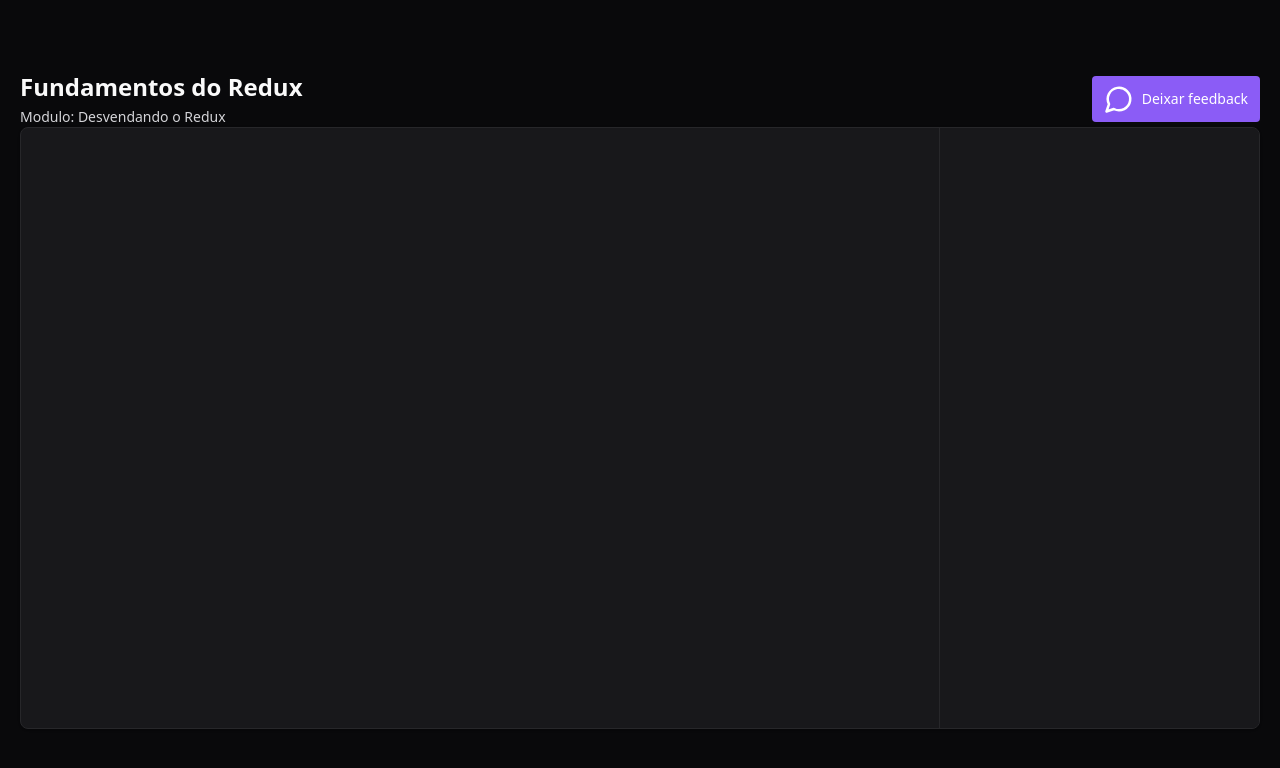
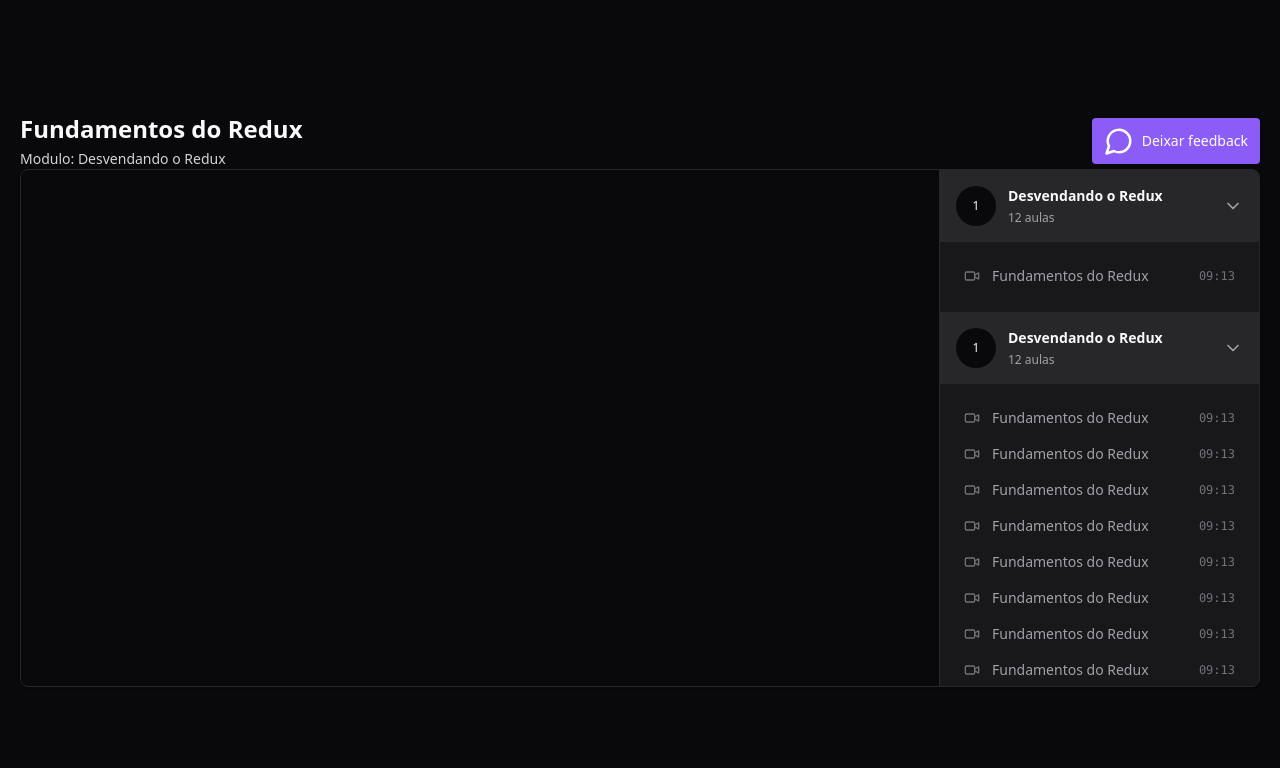
Before and after one commit to renyzeraa/todo-list, a React (Vite) app: page / in a window 1280 px wide. Shown: the top 768 px of the page. Built offline with nearby package versions, Linux system fonts and the light colour scheme.

Commit message:
feat: base do aside, inserido video estilizado scrollbar

```diff
--- a/package.json
+++ b/package.json
@@ -14,6 +14,7 @@
     "lucide-react": "^0.417.0",
     "react": "^18.3.1",
     "react-dom": "^18.3.1",
+    "react-player": "^2.16.0",
     "react-redux": "^9.1.2"
   },
   "devDependencies": {
@@ -27,6 +28,7 @@
     "eslint-plugin-react-hooks": "^4.6.2",
     "eslint-plugin-react-refresh": "^0.4.7",
     "postcss": "^8.4.40",
+    "tailwind-scrollbar": "^3.1.0",
     "tailwindcss": "^3.4.7",
     "typescript": "^5.2.2",
     "vite": "^5.3.4"
--- a/src/pages/player.tsx
+++ b/src/pages/player.tsx
@@ -1,8 +1,9 @@
-import { MessageCircle } from 'lucide-react'
+import { ChevronDown, MessageCircle, Video } from 'lucide-react'
+import ReactPlayer from 'react-player'
 
 export function Player() {
   return (
-    <div className="h-screen bg-zinc-950 text-zinc-50 flex justify-center items-center">
+    <div className="bg-zinc-950 text-zinc-50 flex justify-center items-center py-8 h-screen">
       <div className="felx w-[1240px] flex-col gap-6">
         <div className="flex items-center justify-between ">
           <div className="flex flex-col gap-1">
@@ -16,12 +17,105 @@
             Deixar feedback
           </button>
         </div>
-        <main className='relative flex overflow-hidden rounded-lg border border-zinc-800 bg-zinc-900 shadow'>
+        <main className='relative flex overflow-hidden rounded-lg border border-zinc-800 bg-zinc-900 shadow pr-80'>
           <div className='flex-1'>
+            <div className='w-full bg-zinc-950 aspect-video'>
+              <ReactPlayer
+                width="100%"
+                height="100%"
+                controls
+                url="https://www.youtube.com/watch?v=vCy75f6rq8o"
+              />
+            </div>
+          </div>
+          <aside className='absolute top-0 right-0 divide-y-2 divide-zinc-900 bottom-0 w-80 border-l border-zinc-800 bg-zinc-900 overflow-y-auto scrollbar-thin scrollbar-track-zinc-950 scrollbar-thumb-zinc-800'>
+            <div>
+              <button className='flex w-full items-center bg-zinc-800 gap-3 p-4'>
+                <span className='flex h-10 w-10 rounded-full items-center justify-center bg-zinc-950 text-xs'>
+                  1
+                </span>
+                <div className='flex flex-col gap-1 text-left'>
+                  <strong className='text-sm'>Desvendando o Redux</strong>
+                  <span className='text-xs text-zinc-400'>12 aulas</span>
+                </div>
 
-          </div>
-          <aside className='w-80 border-l border-zinc-800 bg-zinc-900 h-[600px]'>
+                <ChevronDown className='size-5 ml-auto text-zinc-400' />
+              </button>
 
+              <nav className='relative flex flex-col gap-4 p-6'>
+                <button className='flex items-center gap-3 text-sm text-zinc-400'>
+                  <Video className='size-4 text-zinc-500' />
+                  <span>Fundamentos do Redux</span>
+                  <span className='ml-auto font-mono text-xs text-zinc-500'>09:13</span>
+                </button>
+              </nav>
+            </div>
+            <div>
+              <button className='flex w-full items-center bg-zinc-800 gap-3 p-4'>
+                <span className='flex h-10 w-10 rounded-full items-center justify-center bg-zinc-950 text-xs'>
+                  1
+                </span>
+                <div className='flex flex-col gap-1 text-left'>
+                  <strong className='text-sm'>Desvendando o Redux</strong>
+                  <span className='text-xs text-zinc-400'>12 aulas</span>
+                </div>
+
+                <ChevronDown className='size-5 ml-auto text-zinc-400' />
+              </button>
+
+              <nav className='relative flex flex-col gap-4 p-6'>
+                <button className='flex items-center gap-3 text-sm text-zinc-400'>
+                  <Video className='size-4 text-zinc-500' />
+                  <span>Fundamentos do Redux</span>
+                  <span className='ml-auto font-mono text-xs text-zinc-500'>09:13</span>
+                </button>
+                <button className='flex items-center gap-3 text-sm text-zinc-400'>
+                  <Video className='size-4 text-zinc-500' />
+                  <span>Fundamentos do Redux</span>
+                  <span className='ml-auto font-mono text-xs text-zinc-500'>09:13</span>
+                </button>
+                <button className='flex items-center gap-3 text-sm text-zinc-400'>
+                  <Video className='size-4 text-zinc-500' />
+                  <span>Fundamentos do Redux</span>
+                  <span className='ml-auto font-mono text-xs text-zinc-500'>09:13</span>
+                </button>
+                <button className='flex items-center gap-3 text-sm text-zinc-400'>
+                  <Video className='size-4 text-zinc-500' />
+                  <span>Fundamentos do Redux</span>
+                  <span className='ml-auto font-mono text-xs text-zinc-500'>09:13</span>
+                </button>
+                <button className='flex items-center gap-3 text-sm text-zinc-400'>
+                  <Video className='size-4 text-zinc-500' />
+                  <span>Fundamentos do Redux</span>
+                  <span className='ml-auto font-mono text-xs text-zinc-500'>09:13</span>
+                </button>
+                <button className='flex items-center gap-3 text-sm text-zinc-400'>
+                  <Video className='size-4 text-zinc-500' />
+                  <span>Fundamentos do Redux</span>
+                  <span className='ml-auto font-mono text-xs text-zinc-500'>09:13</span>
+                </button>
+                <button className='flex items-center gap-3 text-sm text-zinc-400'>
+                  <Video className='size-4 text-zinc-500' />
+                  <span>Fundamentos do Redux</span>
+                  <span className='ml-auto font-mono text-xs text-zinc-500'>09:13</span>
+                </button>
+                <button className='flex items-center gap-3 text-sm text-zinc-400'>
+                  <Video className='size-4 text-zinc-500' />
+                  <span>Fundamentos do Redux</span>
+                  <span className='ml-auto font-mono text-xs text-zinc-500'>09:13</span>
+                </button>
+                <button className='flex items-center gap-3 text-sm text-zinc-400'>
+                  <Video className='size-4 text-zinc-500' />
+                  <span>Fundamentos do Redux</span>
+                  <span className='ml-auto font-mono text-xs text-zinc-500'>09:13</span>
+                </button>
+                <button className='flex items-center gap-3 text-sm text-zinc-400'>
+                  <Video className='size-4 text-zinc-500' />
+                  <span>Fundamentos do Redux</span>
+                  <span className='ml-auto font-mono text-xs text-zinc-500'>09:13</span>
+                </button>
+              </nav>
+            </div>
           </aside>
         </main>
       </div>
--- a/tailwind.config.js
+++ b/tailwind.config.js
@@ -6,5 +6,7 @@
   theme: {
     extend: {},
   },
-  plugins: [],
+  plugins: [
+    require('tailwind-scrollbar')
+  ],
 }
```
Also changed, not shown: .eslintrc.cjs (deleted), 1 other file (tests, documents, lock files or other folders).
